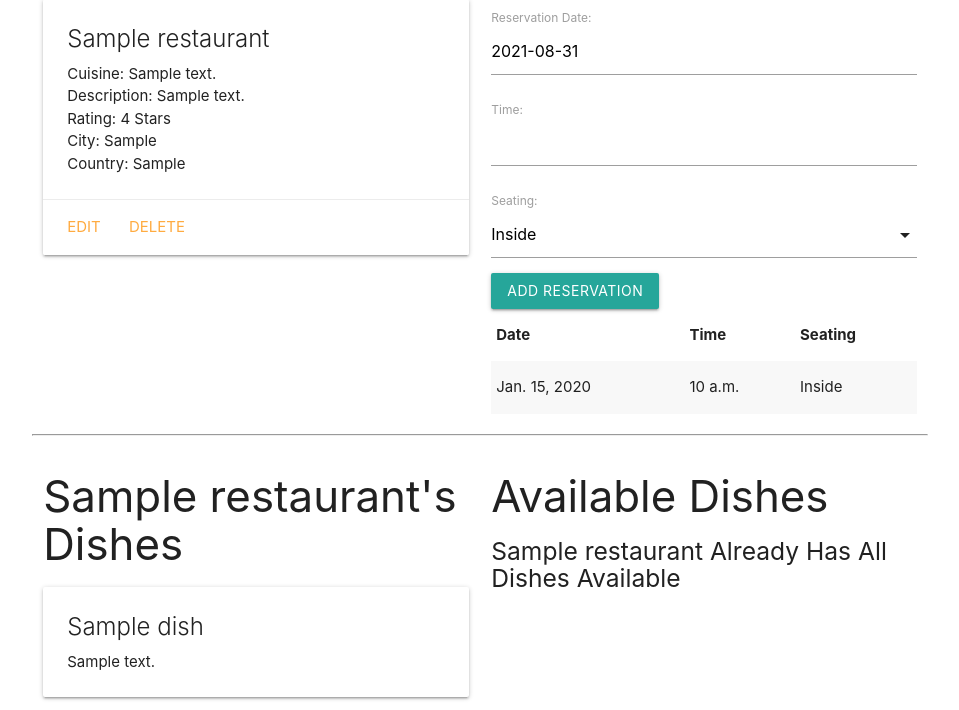
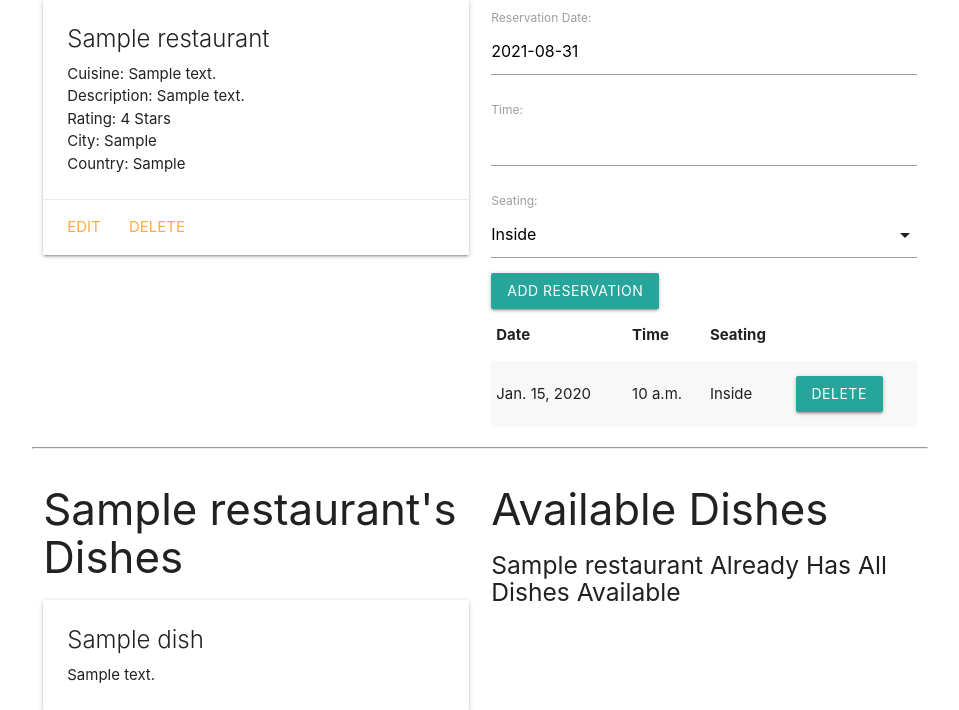
Before and after one commit to j33ff/restaurant-collector, a Django app: page /restaurants/1/ in a window 1280 px wide. Shown: the part 209-919 px from the top of the page, without its empty margins (160-1119 px from the left). Run offline with Django 3.2, Linux system fonts and the light colour scheme; a user stored in the database is signed in; tables that the repository leaves empty hold one stand-in row (values such as "Sample post").

Commit message:
adding reservation and delete reso functionality

```diff
--- a/restaurantcollector/main_app/templates/restaurants/detail.html
+++ b/restaurantcollector/main_app/templates/restaurants/detail.html
@@ -29,7 +29,7 @@
       <form action="{% url 'add_reservation' restaurant.id %}" method="post">
         {% csrf_token %}
         {{ reservation_form.as_p }}
-        <input type="submit" class="btn" value="Add Reservation">
+        <input type="submit" id="reservation-btn" class="btn" value="Add Reservation">
       </form>
 
         <table class="striped">
@@ -42,6 +42,12 @@
                 <td>{{reservation.date}}</td>
                 <td>{{reservation.time}}</td>
                 <td>{{reservation.get_seating_display}}</td>
+                <td>
+                  <form method='POST' action="{% url 'delete_reservation' restaurant.id reservation.id %}">
+                    {% csrf_token %}
+                    <button type="submit" class='btn'>Delete</button>
+                  </form>
+                </td>
               </tr>
             {% endfor %}
           </tbody>
@@ -112,9 +118,27 @@
     twelvehour: false, // change to 12 hour AM/PM clock from 24 hour
     donetext: 'OK',
     autoclose: false,
-    vibrate: true
+
   });
 
+  let reservationBtn = document.getElementById('reservation-btn');
+
+  reservationBtn.addEventListener('click', function() {
+    let time = timeEl.value;
+    let hours = parseInt(time.slice(0, time.indexOf(':')));
+    if (time.endsWith("AM")){
+        if (hours === 12){
+            hours = 0;
+        }
+    } else {
+        if (hours < 12){
+            hours += 12;
+        }
+    }
+    let minutes = time.slice(time.indexOf(':'), time.indexOf(' '));
+    let clock = `${hours}${minutes}`
+    timeEl.value = clock;
+})
 
 </script>
 
--- a/restaurantcollector/main_app/urls.py
+++ b/restaurantcollector/main_app/urls.py
@@ -10,6 +10,7 @@ urlpatterns = [
     path('restaurants/<int:pk>/update/', views.RestaurantUpdate.as_view(), name='restaurants_update'),
     path('restaurants/<int:pk>/delete/', views.RestaurantDelete.as_view(), name='restaurants_delete'),
     path('restaurants/<int:restaurant_id>/add_reservation/', views.add_reservation, name='add_reservation'),
+    path('restaurants/<int:restaurant_id>/delete_reservation/<int:reservation_id>/', views.delete_reservation, name='delete_reservation'),
     path('restaurants/<int:restaurant_id>/assoc_dish/<int:dish_id>/', views.assoc_dish, name='assoc_dish'),
     path('dishes/', views.DishList.as_view(), name='dishes_index'),
     path('dishes/<int:pk>/', views.DishDetail.as_view(), name='dishes_detail'),
--- a/restaurantcollector/main_app/views.py
+++ b/restaurantcollector/main_app/views.py
@@ -1,9 +1,9 @@
 from django.shortcuts import render, redirect
 from django.views.generic.edit import CreateView, UpdateView, DeleteView
 from django.views.generic import ListView, DetailView
-from .models import Restaurant, Dish
+from .models import Reservation, Restaurant, Dish
 from .forms import ReservationForm
-# import datetime
+from datetime import date, time, datetime
 from django.contrib.auth import login
 from django.contrib.auth.forms import UserCreationForm
 from django.contrib.auth.decorators import login_required
@@ -57,16 +57,21 @@ def assoc_dish(request, restaurant_id, dish_id):
   Restaurant.objects.get(id=restaurant_id).dishes.add(dish_id)
   return redirect('detail', restaurant_id=restaurant_id)
 
+
+#   print(request.POST['time'])
+#   time = request.POST['time']
+#   hours = int(time.slice(0, time.index(':')))
+
+#   reservation_object = {
+#     'csrfmiddlewaretoken': request.POST['csrfmiddlewaretoken'],
+#     'date': date.fromisoformat(request.POST['date']),
+#     'time': datetime.strptime(format_time, '%H:%M'),
+#     'seating': request.POST['seating']
+#   }
+#   print("This is ", reservation_object)
+
 @login_required
 def add_reservation(request, restaurant_id):
-  # print(request.POST['time'])
-  # reservation_object = {
-  #   'csrfmiddlewaretoken': request.POST['csrfmiddlewaretoken'],
-  #   'time': datetime.time.strptime(request.POST['time'], '%H:%M'),
-  #   'seating': request.POST['seating']
-  # }
-  #  datetime.time
-
   form = ReservationForm(request.POST)
   try:
     if form.is_valid():
@@ -77,6 +82,11 @@ def add_reservation(request, restaurant_id):
     return redirect('detail', restaurant_id=restaurant_id)
   except:
     print("form not valid")
+
+@login_required
+def delete_reservation(request, restaurant_id, reservation_id):
+    Reservation.objects.filter(id=reservation_id).delete()
+    return redirect('detail', restaurant_id=restaurant_id)
 
 class RestaurantCreate(LoginRequiredMixin, CreateView):
   model = Restaurant
```
